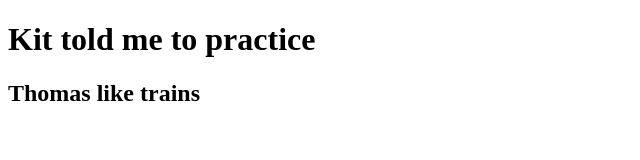
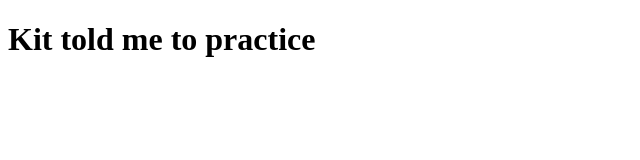
Before and after one commit to EmmanuelJucaban/tempRepo, a plain HTML site: page index.html in a window 1280 px wide. Shown: the whole page, without its empty margins (0-640 px from the left). Drawn offline with Linux system fonts and the light colour scheme.

Commit message:
went back

```diff
--- a/index.html
+++ b/index.html
@@ -8,6 +8,5 @@
 </head>
 <body>
     <h1> Kit told me to practice</h1>
-    <h2> Thomas like trains</h2>
 </body>
 </html>
```
